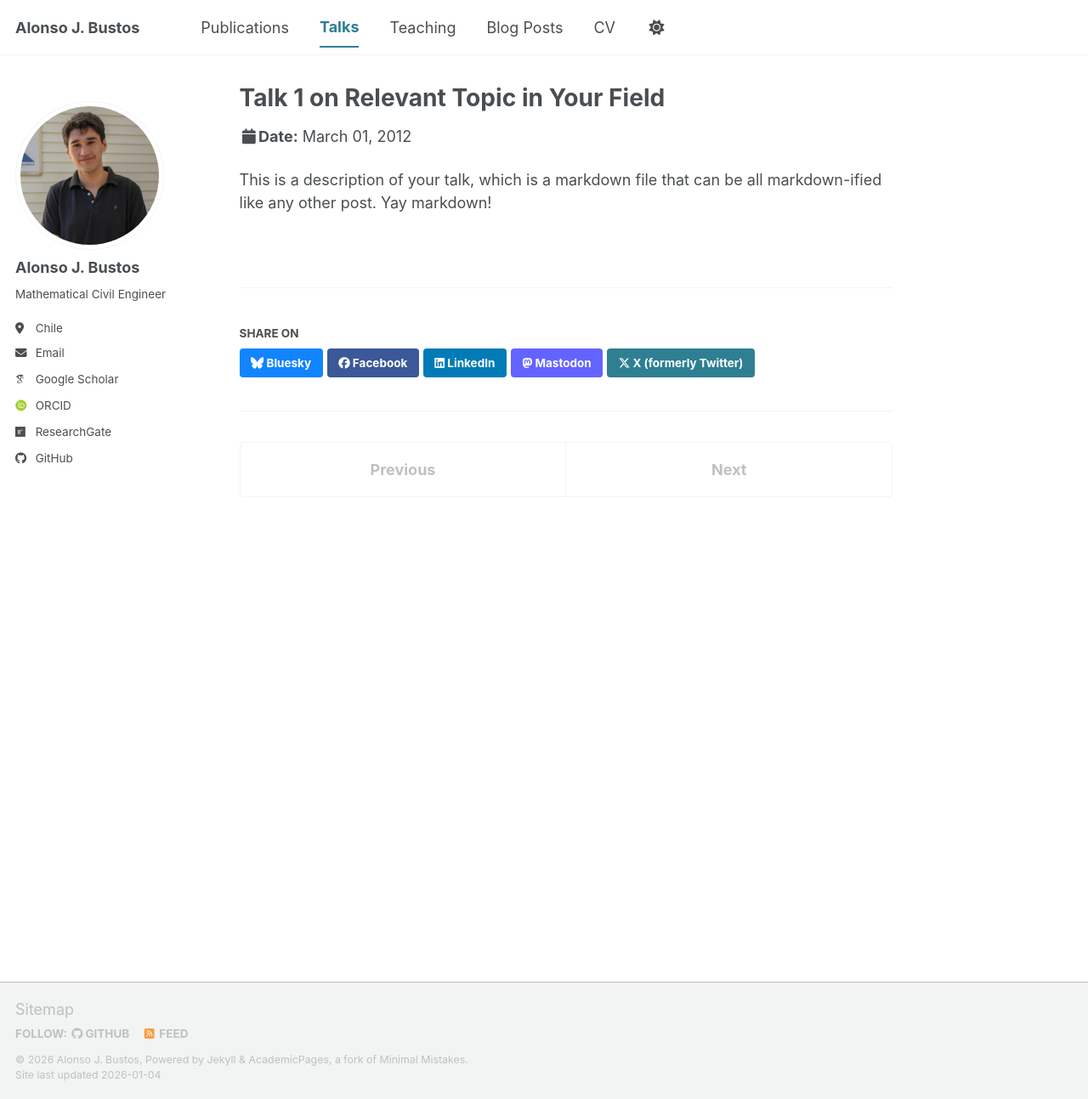
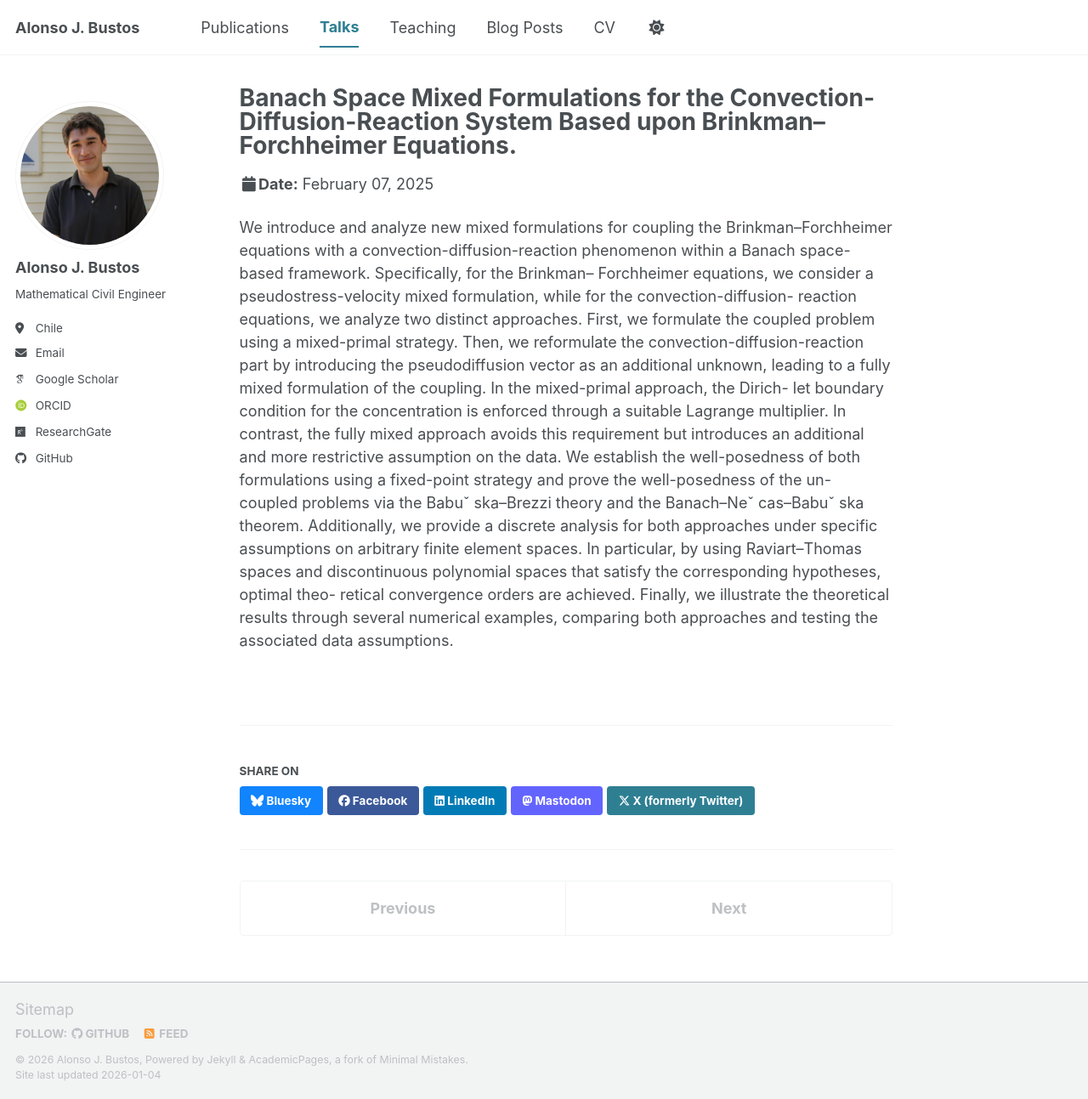
Before and after one commit to alonsojbustos/alonsojbustos.github.io, a Jekyll site: the page built from _talks/2012-03-01-talk-1.md, in a window 1280 px wide and 1293 px high. Shown: the whole window at 85% size. Built offline with Jekyll 4.4.1, drawn with Linux system fonts in a browser that asks for light colours; some web fonts are replaced; a script bundle is joined from its source files by our own code; library files that are not in the unit come from our copies.

Commit message:
Update 2012-03-01-talk-1.md

```diff
--- a/_talks/2012-03-01-talk-1.md
+++ b/_talks/2012-03-01-talk-1.md
@@ -1,11 +1,24 @@
 ---
-title: "Talk 1 on Relevant Topic in Your Field"
+title: "Banach Space Mixed Formulations for the Convection-Diffusion-Reaction System Based upon Brinkman–Forchheimer Equations."
 collection: talks
 type: "Talk"
-permalink: /talks/2012-03-01-talk-1
-venue: "UC San Francisco, Department of Testing"
-date: 2012-03-01
-location: "San Francisco, CA, USA"
+permalink: /talks/2025-02-07-Talca-Numerica
+venue: "Universidad Católica del Maule, Campus San Miguel, Talca, Chile"
+date: 2025-02-07
+location: "Talca, Chile"
 ---
 
-This is a description of your talk, which is a markdown file that can be all markdown-ified like any other post. Yay markdown!
+We introduce and analyze new mixed formulations for coupling the Brinkman–Forchheimer equations with
+a convection-diffusion-reaction phenomenon within a Banach space-based framework. Specifically, for the Brinkman–
+Forchheimer equations, we consider a pseudostress-velocity mixed formulation, while for the convection-diffusion-
+reaction equations, we analyze two distinct approaches. First, we formulate the coupled problem using a mixed-primal
+strategy. Then, we reformulate the convection-diffusion-reaction part by introducing the pseudodiffusion vector as an
+additional unknown, leading to a fully mixed formulation of the coupling. In the mixed-primal approach, the Dirich-
+let boundary condition for the concentration is enforced through a suitable Lagrange multiplier. In contrast, the fully
+mixed approach avoids this requirement but introduces an additional and more restrictive assumption on the data. We
+establish the well-posedness of both formulations using a fixed-point strategy and prove the well-posedness of the un-
+coupled problems via the Babuˇ ska–Brezzi theory and the Banach–Neˇ cas–Babuˇ ska theorem. Additionally, we provide a
+discrete analysis for both approaches under specific assumptions on arbitrary finite element spaces. In particular, by using
+Raviart–Thomas spaces and discontinuous polynomial spaces that satisfy the corresponding hypotheses, optimal theo-
+retical convergence orders are achieved. Finally, we illustrate the theoretical results through several numerical examples,
+comparing both approaches and testing the associated data assumptions.
```
